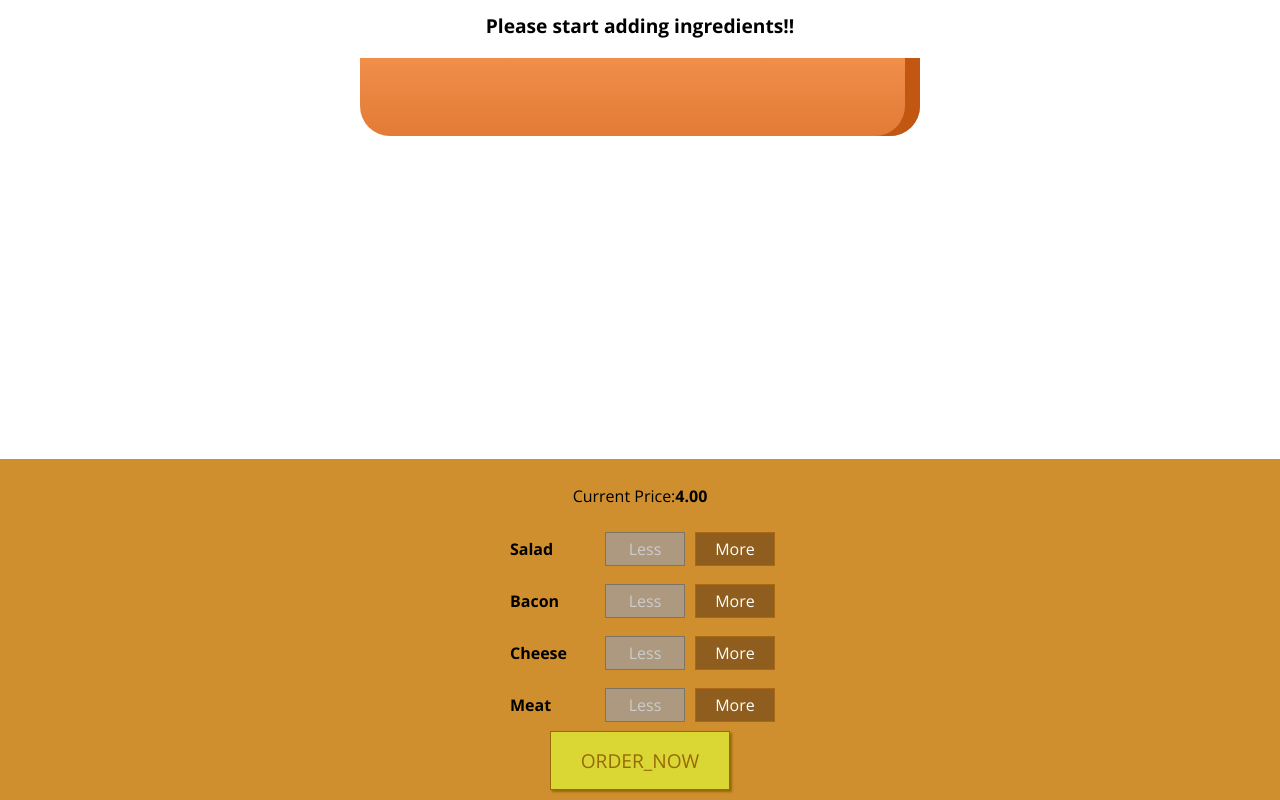
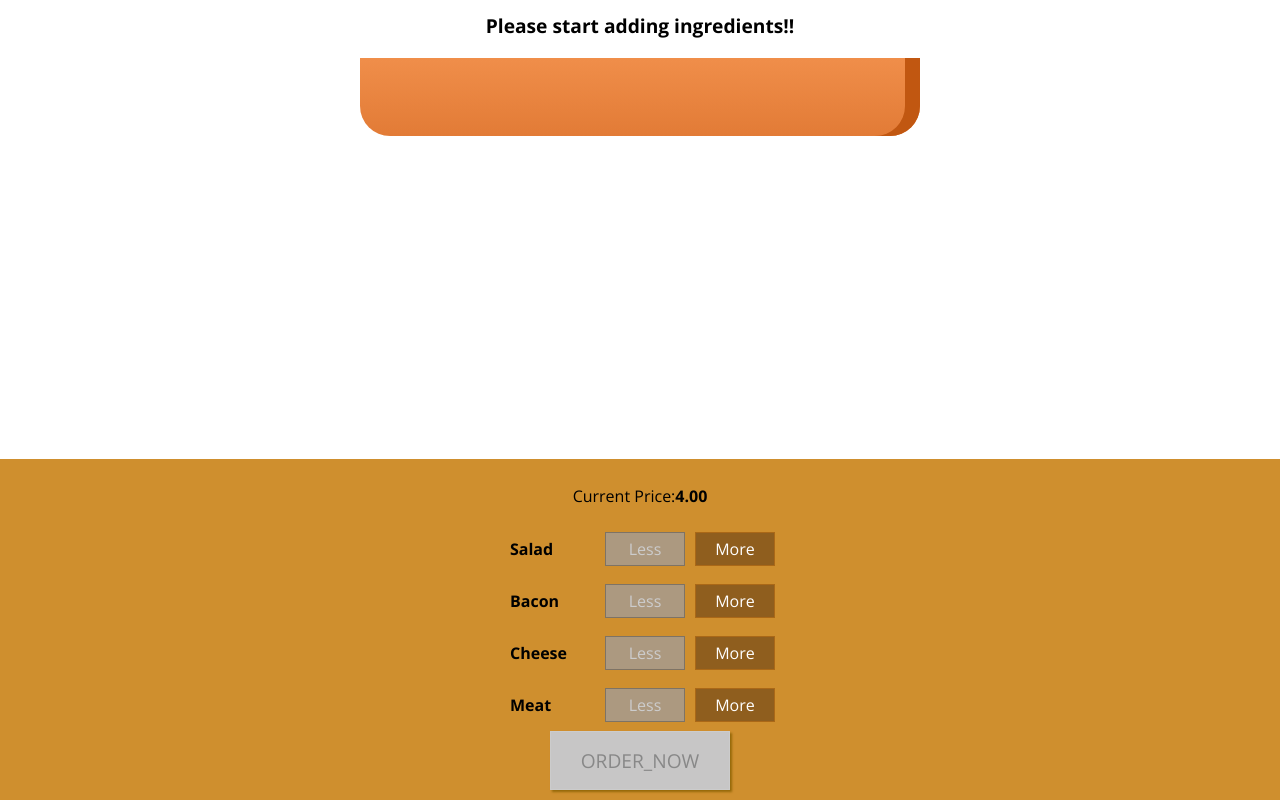
Before and after one commit to arihant-2310/React-The_Burger_Builder_App, a React app: page / in a window 1280 px wide. Shown: the part 179-979 px from the top of the page. Built offline with nearby package versions, Linux system fonts and the light colour scheme.

Commit message:
adds check before ordering

```diff
--- a/src/components/Burger/BuildControls/BuildControls.js
+++ b/src/components/Burger/BuildControls/BuildControls.js
@@ -21,7 +21,9 @@
                 disabled = {props.disabled[ctrl.type]}
             />
         ))}
-        <button className={classes.OrderButton}>ORDER_NOW</button>
+        <button
+            className={classes.OrderButton}
+            disabled={!props.purchasable}>ORDER_NOW</button>
     </div>
 );
 
--- a/src/containers/BurgerBuilder/BurgerBuilder.js
+++ b/src/containers/BurgerBuilder/BurgerBuilder.js
@@ -18,6 +18,17 @@
             meat: 0,
         },
         totalPrice:4,
+        purchasable:false,
+    }
+    updatePurchaseState(ingredients){
+        const sum = Object.keys(ingredients)
+            .map(igKey => {
+                return ingredients[igKey]
+            })
+            .reduce((sum,el) => {
+                return sum+el;
+            },0);
+            this.setState({purchasable: sum>0})
     }
     addIngredientHandler = (type) => {
         const oldCount = this.state.ingredients[type];
@@ -30,6 +41,7 @@
         const oldPrice = this.state.totalPrice;
         const newPrice = oldPrice + priceAddition;
         this.setState({totalPrice:newPrice, ingredients:updatedIngredients});
+        this.updatePurchaseState(updatedIngredients);
     }
 
     removeIngredientHandler = (type) => {
@@ -46,6 +58,7 @@
         const oldPrice = this.state.totalPrice;
         const newPrice = oldPrice + priceDeduction;
         this.setState({totalPrice:newPrice, ingredients:updatedIngredients});
+        this.updatePurchaseState(updatedIngredients);
     }
     render(){
         const disabledInfo = {
@@ -63,6 +76,7 @@
                     ingredientRemoved = {this.removeIngredientHandler}
                     disabled = {disabledInfo}
                     price = {this.state.totalPrice}
+                    purchasable={this.state.purchasable}
                 />
             </Auxiliary>
         );
```
